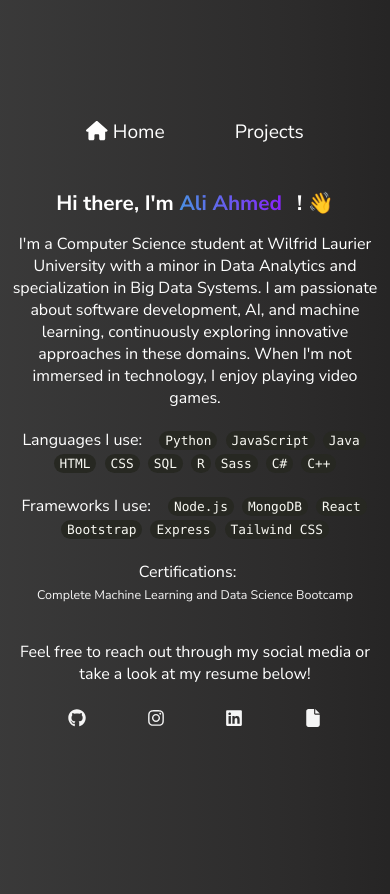
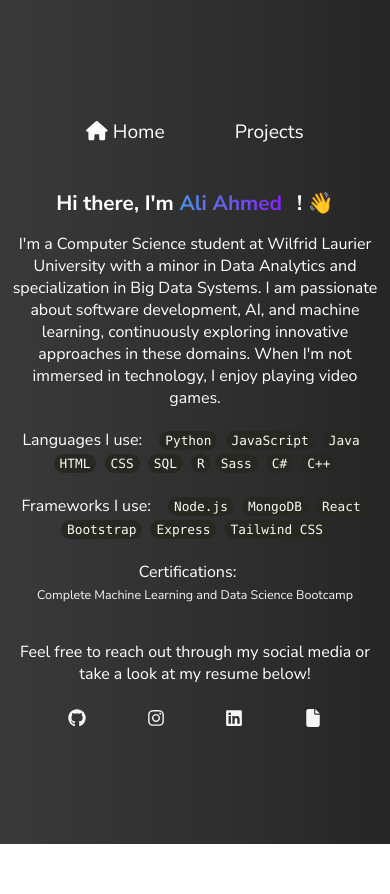
Before and after one commit to AliAhmed2004/personal-website, a React (Create React App) app: page / in a window 390 px wide. After the commit the page ends 844 px from the top, so only its background shows below. Built offline with nearby package versions, Linux system fonts and the light colour scheme.

Commit message:
revert changes

```diff
--- a/src/App.css
+++ b/src/App.css
@@ -216,17 +216,7 @@ span {
   margin-right: 8px;
 }
 
-/* Media queries for specific mobile view adjustments */
 @media (max-width: 768px) {
-  .App {
-    padding-top: 50px;
-    padding-bottom: 50px;
-  }
-  .home-content {
-    /* New class for home screen specific content */
-    padding: 10px; /* Reduced padding */
-  }
-
   .content {
     width: 90%;
     max-width: none;
@@ -258,10 +248,6 @@ span {
 }
 
 @media (max-width: 375px) {
-  .App {
-    padding-top: 50px;
-    padding-bottom: 50px;
-  }
   .navbar {
     padding: 5px 0;
     font-size: 0.9rem;
@@ -296,10 +282,6 @@ span {
 }
 
 @media (max-width: 480px) {
-  .App {
-    padding-top: 50px;
-    padding-bottom: 50px;
-  }
   .content {
     padding: 10px;
     width: 95%;
```
